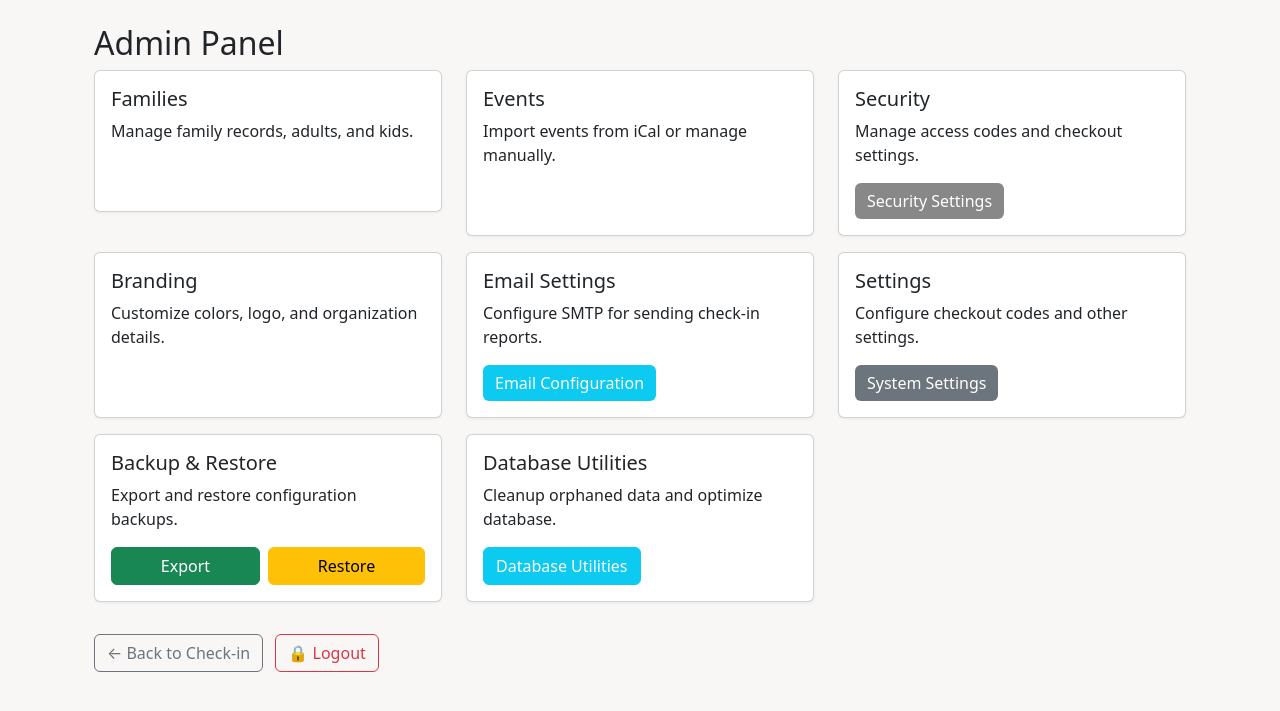
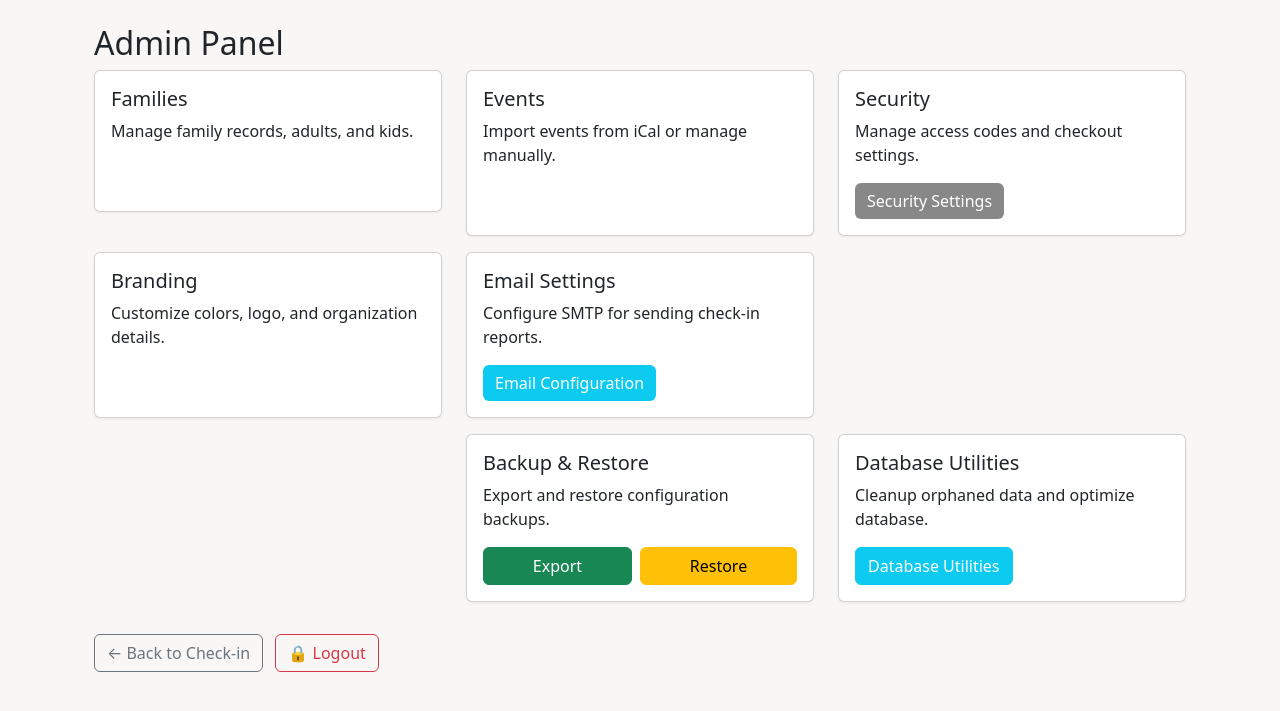
Before and after one commit to mrcrunchybeans/youth-secure-checkin, a Python web app: template templates/admin/index.html in a window 1280 px wide. Shown: the part 55-766 px from the top of the page. Run offline with Jinja, Linux system fonts and the light colour scheme; the template is opened without the code that fills it: most values are stand-ins (such as "Sample title", 1, 10 or a date in 2020); some libraries are stand-ins or nearby versions.

Commit message:
Remove System Settings button from admin panel

```diff
--- a/templates/admin/index.html
+++ b/templates/admin/index.html
@@ -50,14 +50,9 @@
         </div>
       </div>
     </div>
+  </div>
+  <div class="row">
     <div class="col-md-4">
-      <div class="card mb-3">
-        <div class="card-body">
-          <h5>Settings</h5>
-          <p>Configure checkout codes and other settings.</p>
-          <a href="/admin/settings" class="btn" style="background-color: #6c757d; color: white; border: none;">System Settings</a>
-        </div>
-      </div>
     </div>
     <div class="col-md-4">
       <div class="card mb-3">
```
